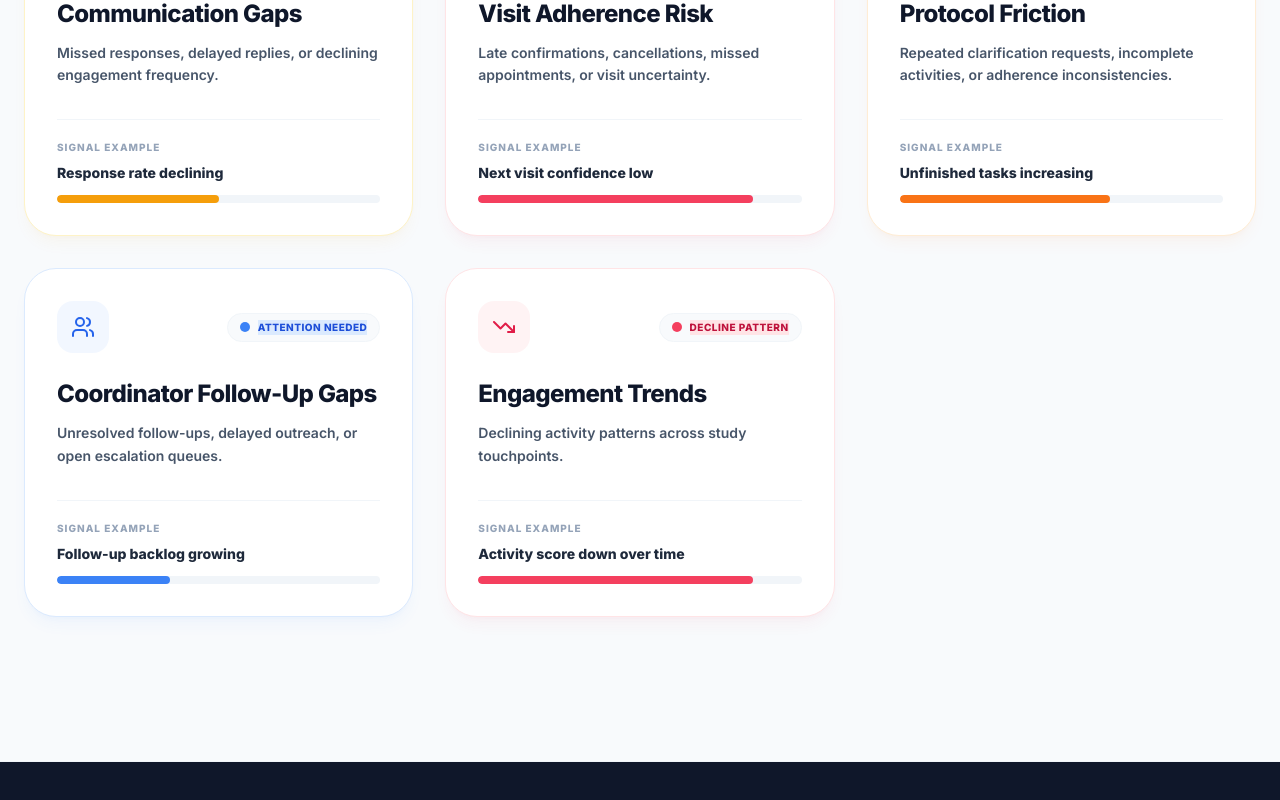
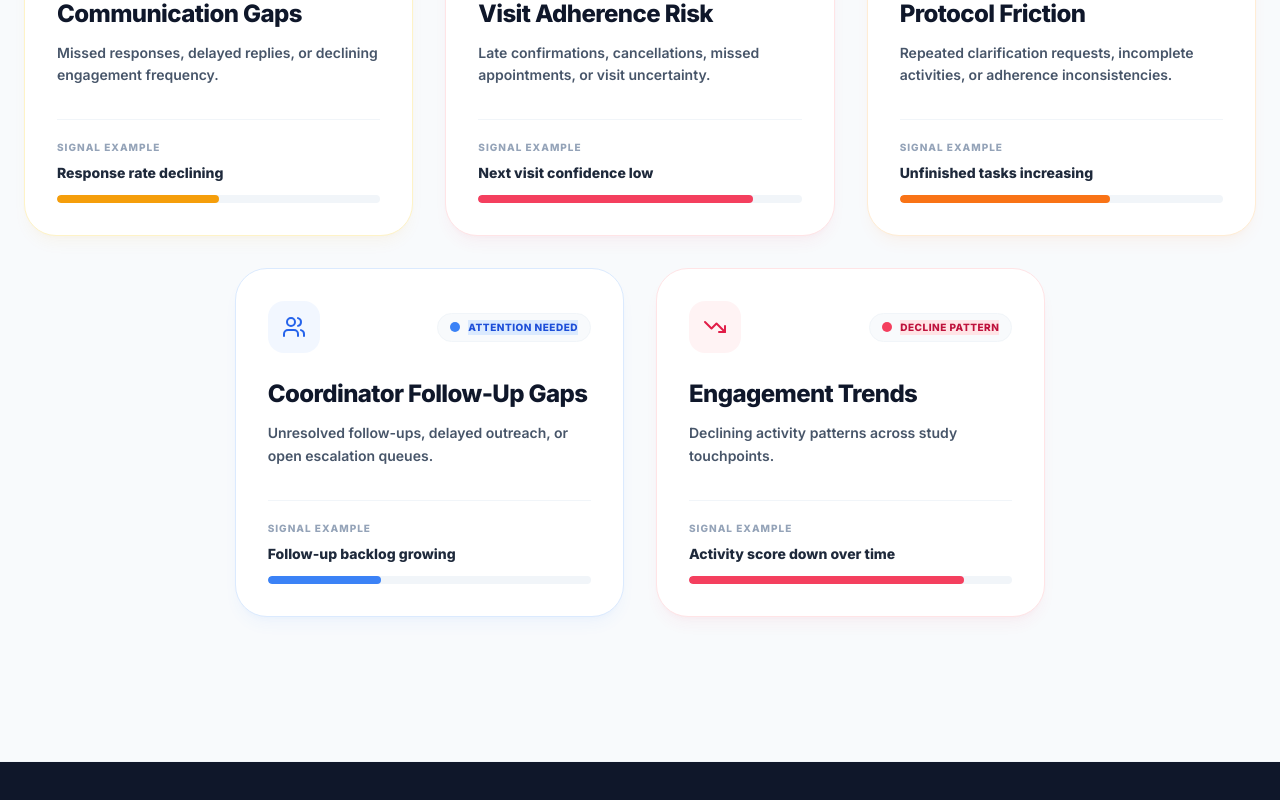
Before and after one commit to Vyce-Digital-Media/clinilink-web, a React (Vite) app: page /retention-intelligence in a window 1280 px wide. Shown: the part 3331-4131 px from the top of the page. Built offline with nearby package versions, Linux system fonts and the light colour scheme.

Commit message:
feat: add About, Platform, Resources, and RetentionIntelligence pages

```diff
--- a/src/pages/About.jsx
+++ b/src/pages/About.jsx
@@ -172,10 +172,17 @@ export default function About() {
               What We Focus On
             </h2>
           </RevealLine>
-          <div className="grid md:grid-cols-2 lg:grid-cols-3 gap-8">
-            {focusAreas.map((area, i) => (
-              <FocusAreaCard key={i} area={area} index={i} />
-            ))}
+          <div className="grid md:grid-cols-2 lg:grid-cols-6 gap-8">
+            {focusAreas.map((area, i) => {
+              // 3 items on top row, 2 items on bottom row centered for large screens
+              let colClass = "col-span-1 md:col-span-1 lg:col-span-2"
+              if (i === 3) colClass += " lg:col-start-2"
+              return (
+                <div key={i} className={colClass}>
+                  <FocusAreaCard area={area} index={i} />
+                </div>
+              )
+            })}
           </div>
         </div>
       </section>
@@ -440,7 +447,7 @@ function FocusAreaCard({ area, index }) {
       onMouseMove={handleMouseMove}
       onMouseEnter={() => setIsHovered(true)}
       onMouseLeave={() => setIsHovered(false)}
-      className="relative overflow-hidden rounded-[2.5rem] bg-slate-900/40 border border-slate-800/80 p-10 transition-all duration-500 hover:border-blue-500/30 hover:bg-slate-900/60 hover:shadow-2xl hover:shadow-blue-500/5 group cursor-default"
+      className="relative h-full overflow-hidden rounded-[2.5rem] bg-slate-900/40 border border-slate-800/80 p-10 transition-all duration-500 hover:border-blue-500/30 hover:bg-slate-900/60 hover:shadow-2xl hover:shadow-blue-500/5 group cursor-default"
     >
       {/* Cursor spotlight glow */}
       <div
--- a/src/pages/Platform.jsx
+++ b/src/pages/Platform.jsx
@@ -152,7 +152,7 @@ function WorkflowStep({ step, index, total, progress }) {
   )
 }
 
-function InfraItem({ label, index }) {
+function InfraItem({ label, index, colClass = "" }) {
   const ref = useRef(null)
   const inView = useInView(ref, { once: true, margin: '-50px' })
 
@@ -162,10 +162,10 @@ function InfraItem({ label, index }) {
       initial={{ opacity: 0, x: -24 }}
       animate={inView ? { opacity: 1, x: 0 } : {}}
       transition={{ duration: 0.55, delay: index * 0.08, ease: [0.16, 1, 0.3, 1] }}
-      className="flex items-center gap-4 text-lg font-bold text-slate-700
+      className={`flex items-center gap-4 text-lg font-bold text-slate-700
                  bg-white p-6 rounded-2xl shadow-md shadow-slate-200/50 border border-slate-100
                  hover:shadow-xl hover:shadow-blue-500/8 hover:-translate-x-1
-                 hover:border-blue-100 transition-all duration-400 group cursor-default"
+                 hover:border-blue-100 transition-all duration-400 group cursor-default ${colClass}`}
     >
       <CheckCircle2
         className="text-emerald-500 shrink-0 group-hover:scale-110 transition-transform duration-300"
@@ -458,10 +458,12 @@ export default function Platform() {
               <h2 className="text-4xl md:text-5xl font-black text-slate-900 tracking-tight">Enterprise-Ready Infrastructure</h2>
             </RevealLine>
           </div>
-          <ul className="grid sm:grid-cols-2 gap-5 max-w-3xl mx-auto">
-            {infraItems.map((item, i) => (
-              <InfraItem key={i} label={item} index={i} />
-            ))}
+          <ul className="grid sm:grid-cols-2 lg:grid-cols-6 gap-5 max-w-5xl mx-auto">
+            {infraItems.map((item, i) => {
+              let colClass = "col-span-1 sm:col-span-1 lg:col-span-2"
+              if (i === 3) colClass += " lg:col-start-2"
+              return <InfraItem key={i} label={item} index={i} colClass={colClass} />
+            })}
           </ul>
         </div>
       </section>
--- a/src/pages/Resources.jsx
+++ b/src/pages/Resources.jsx
@@ -63,8 +63,7 @@ function InsightCard({ insight, index }) {
         <div className="relative z-10 flex flex-col gap-6 h-full">
 
 
-          <h3 className="text-2xl md:text-3xl font-black text-white leading-tight
-                         group-hover:text-blue-300 transition-colors duration-300">
+          <h3 className="text-2xl md:text-3xl font-black text-slate-900 leading-tight">
             {insight.title}
           </h3>
 
--- a/src/pages/RetentionIntelligence.jsx
+++ b/src/pages/RetentionIntelligence.jsx
@@ -173,7 +173,7 @@ function BenefitCard({ benefit, index }) {
   )
 }
 
-function SignalCard({ signal, index }) {
+function SignalCard({ signal, index, colClass = "" }) {
   const Icon = signal.icon
   const colorMap = {
     rose: {
@@ -214,7 +214,7 @@ function SignalCard({ signal, index }) {
       whileInView={{ opacity: 1, y: 0 }}
       viewport={{ once: true }}
       transition={{ duration: 0.5, delay: index * 0.1 }}
-      className={`border rounded-[2rem] p-8 bg-white shadow-lg hover:shadow-2xl transition-all duration-400 flex flex-col justify-between ${currentTheme.border}`}
+      className={`border rounded-[2rem] p-8 bg-white shadow-lg hover:shadow-2xl transition-all duration-400 flex flex-col justify-between ${currentTheme.border} ${colClass}`}
     >
       <div>
         <div className="flex items-center justify-between mb-6">
@@ -222,10 +222,7 @@ function SignalCard({ signal, index }) {
             <Icon size={24} />
           </div>
           <div className="flex items-center gap-2 bg-slate-50 border border-slate-100 px-3 py-1.5 rounded-full">
-            <span className="relative flex h-2.5 w-2.5">
-              <span className={`animate-ping absolute inline-flex h-full w-full rounded-full opacity-75 ${currentTheme.glow}`}></span>
-              <span className={`relative inline-flex rounded-full h-2.5 w-2.5 ${currentTheme.glow}`}></span>
-            </span>
+            <span className={`h-2.5 w-2.5 rounded-full ${currentTheme.glow}`}></span>
             <span className={`text-[10px] font-black tracking-wider uppercase ${currentTheme.badge}`}>
               {signal.alert}
             </span>
@@ -781,10 +778,12 @@ export default function RetentionIntelligence() {
             </FadeIn>
           </div>
 
-          <div className="grid grid-cols-1 md:grid-cols-2 lg:grid-cols-3 gap-8">
-            {signalsData.map((sig, i) => (
-              <SignalCard key={i} signal={sig} index={i} />
-            ))}
+          <div className="grid grid-cols-1 md:grid-cols-2 lg:grid-cols-6 gap-8">
+            {signalsData.map((sig, i) => {
+              let colClass = "col-span-1 md:col-span-1 lg:col-span-2"
+              if (i === 3) colClass += " lg:col-start-2"
+              return <SignalCard key={i} signal={sig} index={i} colClass={colClass} />
+            })}
           </div>
         </div>
       </section>
```
